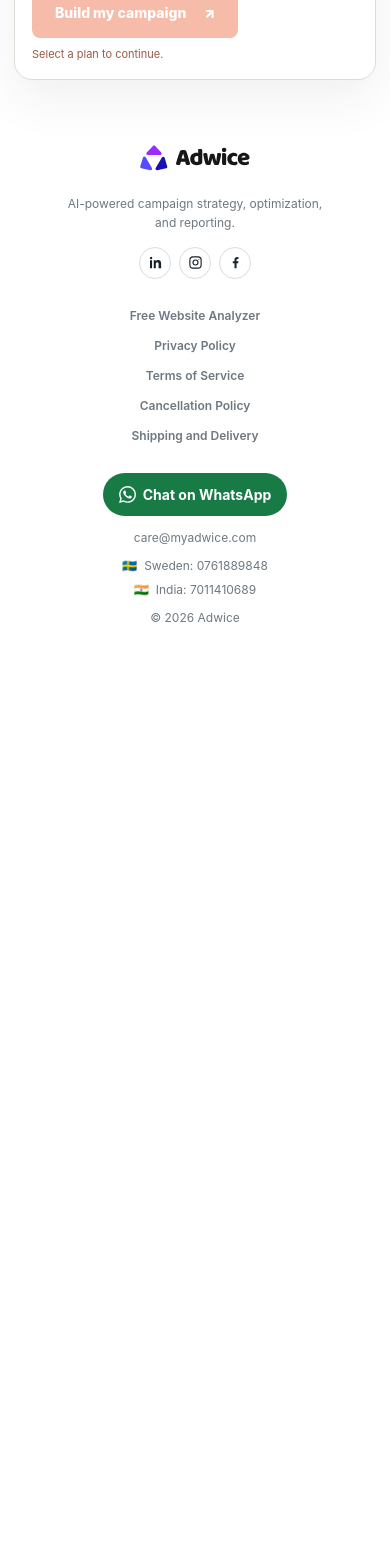
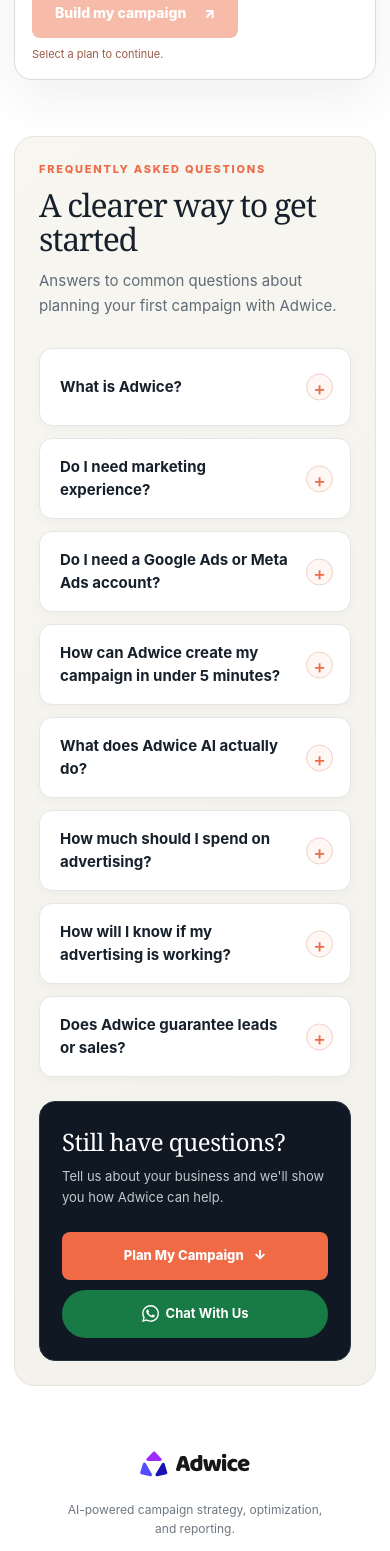
Before and after one commit to SyeJav/adwice-ai-site, a Next.js app: page / in a window 390 px wide. Shown: the part 6400-7951 px from the top of the page. Before the commit the page ends 7069 px from the top, so only its background shows below. Built offline with nearby package versions, Linux system fonts and the light colour scheme.

Commit message:
Added FAQ

```diff
--- a/app/globals.css
+++ b/app/globals.css
@@ -1437,6 +1437,170 @@
   }
 }
 
+.faqSection {
+  width: min(1000px, 100%);
+  margin: 82px auto 0;
+  padding: clamp(24px, 5vw, 56px);
+  border: 1px solid #e9e4da;
+  border-radius: 26px;
+  background: linear-gradient(145deg, #f8f6f1 0%, #f3f1eb 100%);
+}
+.faqIntro {
+  max-width: 680px;
+  margin: 0 0 30px;
+  text-align: left;
+}
+.faqIntro .sectionTag {
+  color: var(--orange);
+  margin: 0 0 10px;
+}
+.faqIntro h2 {
+  margin: 0 0 12px;
+  font-family: Georgia, serif;
+  font-size: clamp(32px, 4vw, 46px);
+  font-weight: 500;
+  letter-spacing: -0.04em;
+  line-height: 1.08;
+}
+.faqIntro > p:last-child {
+  margin: 0;
+  color: var(--muted);
+  font-size: 15px;
+  line-height: 1.65;
+}
+.faqList {
+  display: grid;
+  grid-template-columns: repeat(2, minmax(0, 1fr));
+  align-items: start;
+  gap: 12px;
+}
+.faqList details {
+  overflow: hidden;
+  border: 1px solid #e5e6e5;
+  border-radius: 13px;
+  background: #fff;
+  box-shadow: 0 3px 12px #17212b08;
+  transition: border-color 0.2s, box-shadow 0.2s, transform 0.2s;
+}
+.faqList details:hover {
+  border-color: #e7b4a4;
+  box-shadow: 0 8px 22px #17212b0d;
+  transform: translateY(-1px);
+}
+.faqList details[open] {
+  border-color: #efb19d;
+  box-shadow: 0 8px 24px #ef6a4512;
+}
+.faqList summary {
+  position: relative;
+  display: flex;
+  align-items: center;
+  min-height: 76px;
+  padding: 17px 58px 17px 20px;
+  color: var(--ink);
+  font-size: 15px;
+  font-weight: 700;
+  line-height: 1.5;
+  cursor: pointer;
+  list-style: none;
+}
+.faqList summary::-webkit-details-marker {
+  display: none;
+}
+.faqList summary::after {
+  content: "+";
+  position: absolute;
+  top: 50%;
+  right: 17px;
+  display: grid;
+  width: 27px;
+  height: 27px;
+  place-items: center;
+  border: 1px solid #f0d1c7;
+  border-radius: 50%;
+  background: #fff7f4;
+  color: var(--orange);
+  font-size: 19px;
+  font-weight: 500;
+  transform: translateY(-50%);
+}
+.faqList details[open] summary::after {
+  content: "−";
+  border-color: var(--orange);
+  background: var(--orange);
+  color: #fff;
+}
+.faqList summary:focus-visible {
+  outline: 2px solid var(--orange);
+  outline-offset: -3px;
+}
+.faqList details > p {
+  margin: 0;
+  padding: 0 20px 20px;
+  color: var(--muted);
+  font-size: 13px;
+  line-height: 1.7;
+}
+.faqCta {
+  display: flex;
+  align-items: center;
+  justify-content: space-between;
+  gap: 24px;
+  margin-top: 24px;
+  padding: 23px 25px;
+  border: 1px solid #28343e;
+  border-radius: 16px;
+  background: var(--dark);
+  color: #fff;
+}
+.faqCta h3 {
+  margin: 0 0 6px;
+  font-family: Georgia, serif;
+  font-size: 24px;
+  font-weight: 500;
+}
+.faqCta p {
+  margin: 0;
+  color: #c2c9ce;
+  font-size: 13px;
+  line-height: 1.6;
+}
+.faqCtaActions {
+  display: flex;
+  align-items: center;
+  gap: 10px;
+  flex-shrink: 0;
+}
+.faqCtaActions .button,
+.faqCtaActions .whatsappButton {
+  min-height: 48px;
+  padding: 13px 17px;
+  font-size: 13px;
+}
+.faqCtaActions .button {
+  gap: 10px;
+}
+@media (max-width: 760px) {
+  .faqSection {
+    margin-top: 56px;
+    border-radius: 20px;
+  }
+  .faqList {
+    grid-template-columns: 1fr;
+  }
+  .faqCta {
+    align-items: stretch;
+    flex-direction: column;
+    padding: 22px;
+  }
+  .faqCtaActions {
+    flex-wrap: wrap;
+  }
+  .faqCtaActions > * {
+    flex: 1 1 auto;
+  }
+}
+
 /* Campaign planner and agency demo */
 .button {
   border: 0;
--- a/app/page.tsx
+++ b/app/page.tsx
@@ -353,6 +353,106 @@
                 </p>
               )}
             </div>
+            <section className="faqSection" aria-labelledby="faq-title">
+              <div className="faqIntro">
+                <p className="sectionTag">Frequently asked questions</p>
+                <h2 id="faq-title">A clearer way to get started</h2>
+                <p>
+                  Answers to common questions about planning your first campaign
+                  with Adwice.
+                </p>
+              </div>
+              <div className="faqList">
+                <details>
+                  <summary>What is Adwice?</summary>
+                  <p>
+                    Adwice is an AI-powered advertising platform that helps
+                    businesses create, launch, manage, and optimize campaigns on
+                    Google, Facebook, and Instagram. Tell us about your business
+                    and goals, and Adwice helps with the complicated advertising
+                    work.
+                  </p>
+                </details>
+                <details>
+                  <summary>Do I need marketing experience?</summary>
+                  <p>
+                    No. Adwice is designed for business owners with little or no
+                    advertising experience. Answer a few simple questions about
+                    your business, customers, location, and goals, and Adwice
+                    helps build your campaign.
+                  </p>
+                </details>
+                <details>
+                  <summary>Do I need a Google Ads or Meta Ads account?</summary>
+                  <p>
+                    No. You can get started through Adwice without setting up
+                    your own Google Ads or Meta Business advertising account.
+                    Adwice handles the advertising setup for you.
+                  </p>
+                </details>
+                <details>
+                  <summary>How can Adwice create my campaign in under 5 minutes?</summary>
+                  <p>
+                    Share a few details about your business, audience, location,
+                    and goals. Adwice uses them to draft your campaign so it can
+                    be ready for your review in under five minutes. You can
+                    review the ads before approving them for launch.
+                  </p>
+                </details>
+                <details>
+                  <summary>What does Adwice AI actually do?</summary>
+                  <p>
+                    Adwice AI helps create your campaign strategy, headlines,
+                    descriptions, keywords, audiences, and targeting. Once your
+                    campaign is running, it can analyze performance and identify
+                    ways to improve it.
+                  </p>
+                </details>
+                <details>
+                  <summary>How much should I spend on advertising?</summary>
+                  <p>
+                    You choose your advertising budget. Adwice shows your ad
+                    spend separately from the Adwice platform fee, and can help
+                    recommend how to allocate your budget across your selected
+                    platforms and campaigns.
+                  </p>
+                </details>
+                <details>
+                  <summary>How will I know if my advertising is working?</summary>
+                  <p>
+                    Adwice provides clear performance reporting so you can
+                    understand results such as clicks, leads, calls,
+                    conversions, and advertising costs without needing to
+                    interpret complex advertising terminology.
+                  </p>
+                </details>
+                <details>
+                  <summary>Does Adwice guarantee leads or sales?</summary>
+                  <p>
+                    No advertising platform can guarantee a specific number of
+                    leads or sales. Results depend on factors such as your
+                    industry, location, competition, budget, website, offer, and
+                    customer demand. Adwice helps you create, monitor, and
+                    improve campaigns using available performance data.
+                  </p>
+                </details>
+              </div>
+              <div className="faqCta">
+                <div>
+                  <h3>Still have questions?</h3>
+                  <p>
+                    Tell us about your business and we&apos;ll show you how
+                    Adwice can help.
+                  </p>
+                </div>
+                <div className="faqCtaActions">
+                  <a className="button primary" href="#budget">
+                    Plan My Campaign <b>↓</b>
+                  </a>
+                  <WhatsAppLink className="whatsappButton" label="Chat With Us" />
+                </div>
+              </div>
+            </section>
           </section>
         </>
       )}
```
